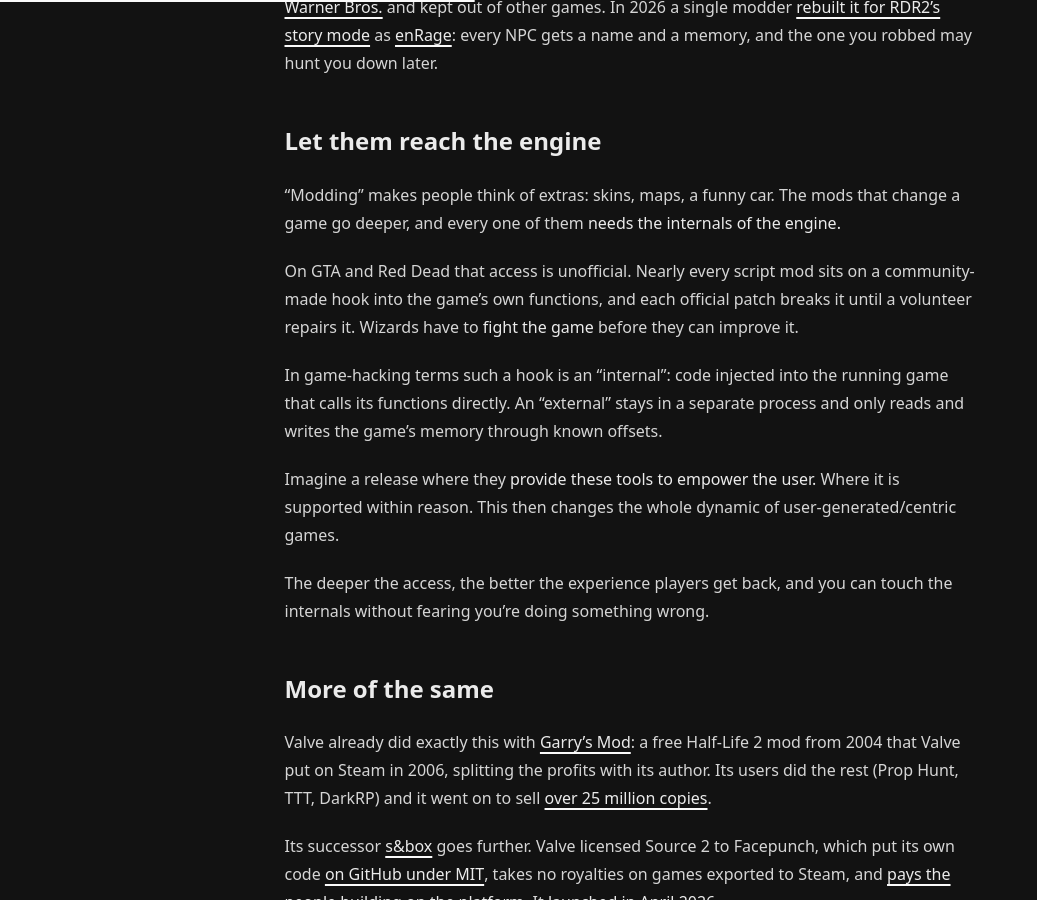
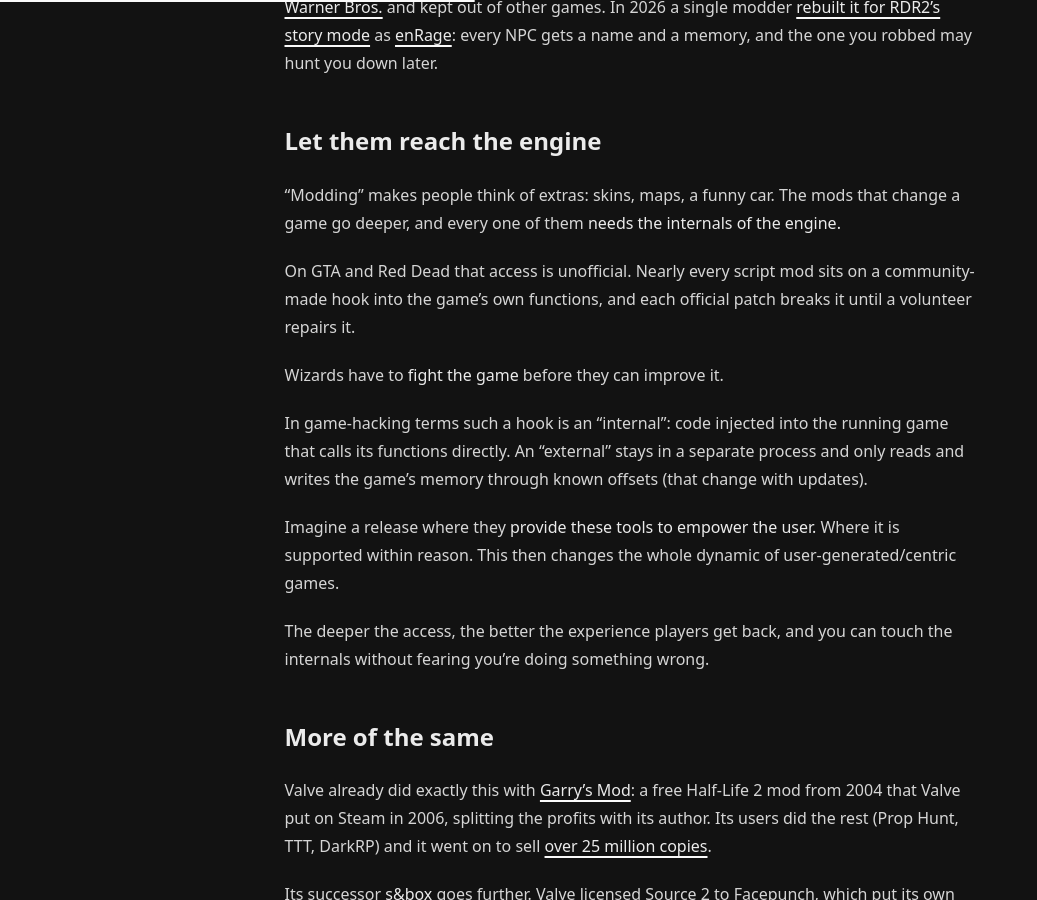
Before and after one commit to h8d13/dontreadthedocs, a Jekyll site: the page built from _notes/modding-wizards.md, in a window 1280 px wide and 900 px high, scrolled down 3456 px. Shown: the whole window, without its empty margins (0-1037 px from the left). Built offline with Jekyll 4.4.1, drawn with Linux system fonts in a browser that asks for light colours.

Commit message:
misc
Signed-off-by: h8d13 <hadean-eon-dev@proton.me>

```diff
--- a/_notes/modding-wizards.md
+++ b/_notes/modding-wizards.md
@@ -113,11 +113,13 @@ change a game go deeper, and every one of them **needs the internals of the engi
 
 On GTA and Red Dead that access is unofficial. Nearly every script mod sits on a
 community-made hook into the game's own functions, and each official patch breaks it
-until a volunteer repairs it. Wizards have to **fight the game** before they can improve it.
+until a volunteer repairs it.
+
+Wizards have to **fight the game** before they can improve it.
 
 In game-hacking terms such a hook is an "internal": code injected into the running game
 that calls its functions directly. An "external" stays in a separate process and only
-reads and writes the game's memory through known offsets.
+reads and writes the game's memory through known offsets (that change with updates).
 
 Imagine a release where they **provide these tools to empower the user.** Where it is
 supported within reason. This then changes the whole dynamic of user-generated/centric games.
```
